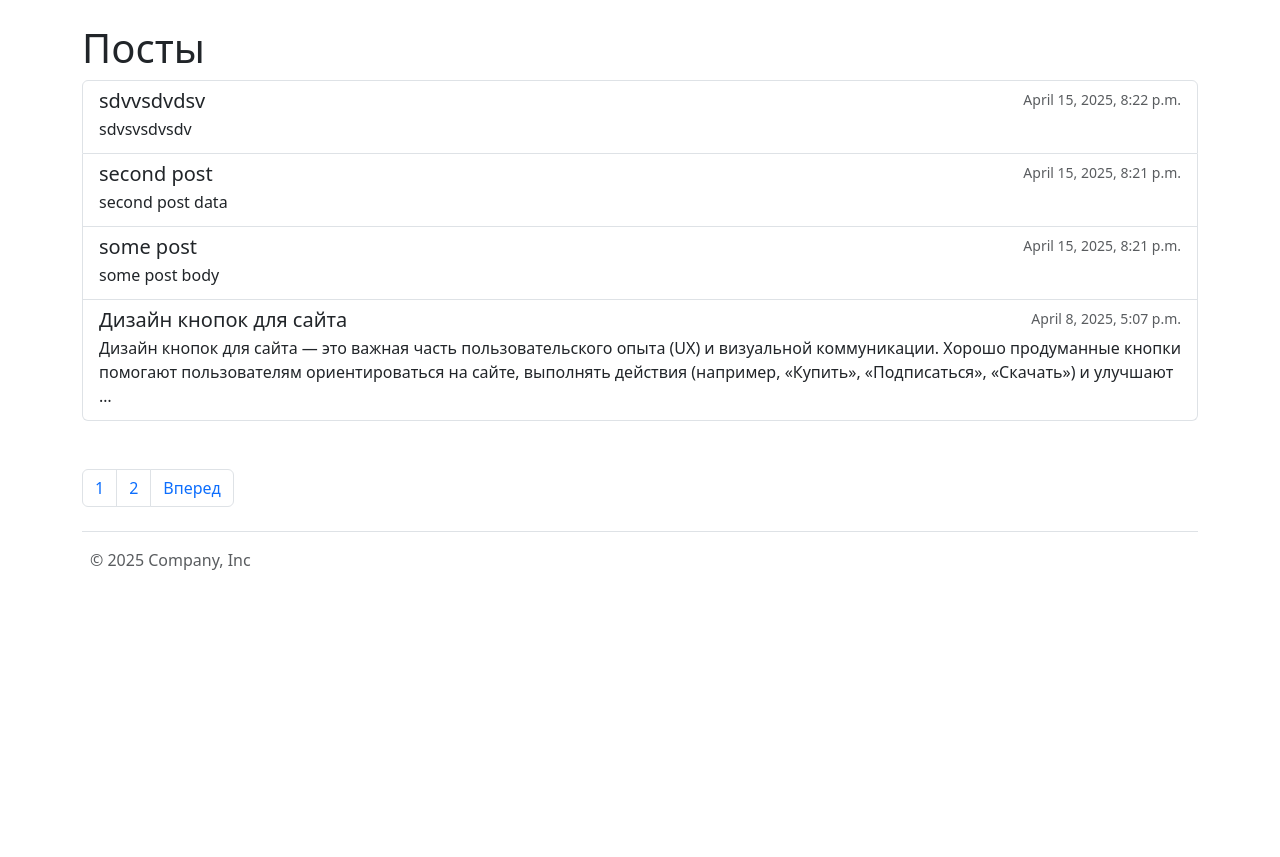
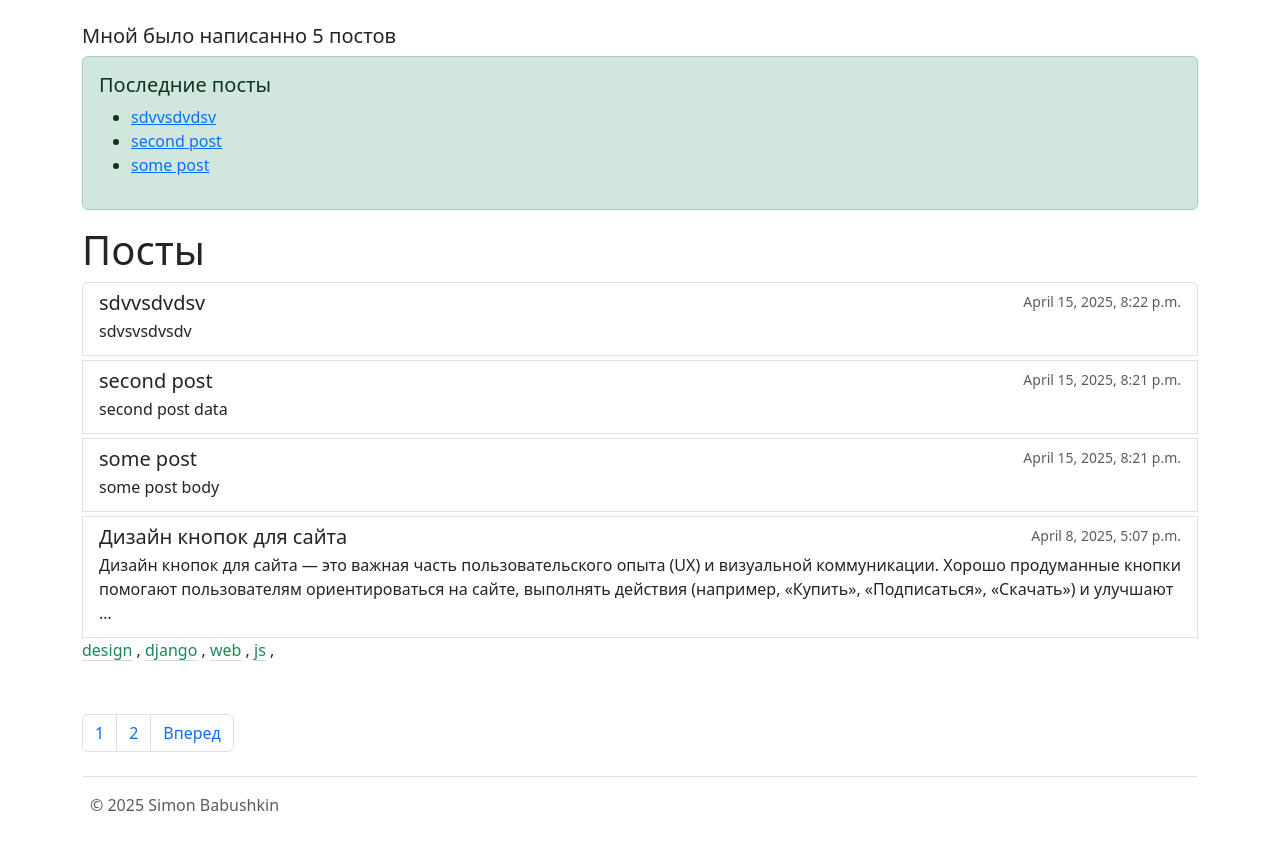
Before and after one commit to coder6497/learn_django, a Django app: page /blog/ in a window 1280 px wide. Shown: the part 69-926 px from the top of the page. Before the commit the page ends 800 px from the top, so only its background shows below. Run offline with Django 5.2, Linux system fonts and the light colour scheme; data comes from the database, SQL or seed files in the repository.

Commit message:
added tagging for post and custom template tags for display latest posts

```diff
--- a/mysite/blog/admin.py
+++ b/mysite/blog/admin.py
@@ -3,7 +3,7 @@
 
 @admin.register(Post)
 class PostAdmin(admin.ModelAdmin):
-    list_display = ['title', 'slug', 'author', 'publish', 'status']
+    list_display = ['title', 'slug', 'author', 'publish', 'status', 'id']
     list_filter = ['status', 'created', 'publish', 'author']
     prepopulated_fields ={'slug': ('title',)}
     date_hierarchy = 'publish'
--- a/mysite/blog/models.py
+++ b/mysite/blog/models.py
@@ -2,6 +2,7 @@ from django.db import models
 from django.utils import timezone
 from django.conf import settings
 from django.urls import reverse
+from taggit.managers import TaggableManager
 
 class PublishedManager(models.Manager):
     def get_queryset(self):
@@ -22,6 +23,8 @@ class Post(models.Model):
 
     objects = models.Manager()
     published = PublishedManager()
+
+    tags = TaggableManager()
 
     class Meta:
         ordering = ['-publish']
--- a/mysite/blog/templates/blog/base.html
+++ b/mysite/blog/templates/blog/base.html
@@ -15,13 +16,15 @@
                 <span class="fs-4">My Blog</span>
               </a>
             </header>
+            <h5>Мной было написанно {% total_posts %} постов</h5>
+            {% show_latest_posts %}
           </div>
         {% block body %}{% endblock %}
         <div class="container">
           <footer class="d-flex flex-wrap justify-content-between align-items-center py-3 my-4 border-top">
             <div class="col-md-4 d-flex align-items-center">
               <a href="/blog" class="mb-3 me-2 mb-md-0 text-body-secondary text-decoration-none lh-1" aria-label="My Blog"></a>
-              <span class="mb-3 mb-md-0 text-body-secondary">© 2025 Company, Inc</span>
+              <span class="mb-3 mb-md-0 text-body-secondary">© 2025 Simon Babushkin</span>
             </div>
           </footer>
         </div>
--- /dev/null
+++ b/mysite/blog/templates/blog/post/latest_posts.html
@@ -0,0 +1,8 @@
+<div class="alert alert-success" role="alert">
+    <h5>Последние посты</h5>
+    <ul>
+        {% for post in latest_posts %}
+            <li><a href="{{ post.get_absolute_url }}" >{{ post.title }}</a></li>
+        {% endfor %}
+    </ul>
+</div>
--- a/mysite/blog/templates/blog/post/list.html
+++ b/mysite/blog/templates/blog/post/list.html
@@ -5,6 +5,9 @@
     <div class="container-md">
         <h1>Посты</h1>
         <div class="list-group">
+            {% if tag %}
+                <h3>Посты с тегом "{{ tag.name }}"</h3>
+            {% endif %}
             {% for post in posts %}
                 <a href="{{ post.get_absolute_url }}" class="list-group-item list-group-item-action">
                     <div class="d-flex w-100 justify-content-between">
@@ -13,6 +16,12 @@
                     </div>
                     <p class="mb-1">{{post.body|truncatewords:30}}</p>
                 </a>
+                <p class ="mb-1">
+                    {% for tag in post.tags.all %}
+                        <a class="link-success link-offset-2 link-underline-opacity-25 link-underline-opacity-100-hover" href="{% url "blog:post_list_by_tag" tag.slug %}">{{tag.name}}</a>
+                        {% if not foorloop.last %}, {% endif %}
+                    {% endfor %}
+                </p>
             {% endfor %}
         </div>
         <br><br>
--- /dev/null
+++ b/mysite/blog/templatetags/blog_tags.py
@@ -0,0 +1,15 @@
+from django import template
+from ..models import Post
+
+
+register = template.Library()
+
+@register.simple_tag
+def total_posts():
+    return Post.published.count()
+
+
+@register.inclusion_tag('blog/post/latest_posts.html')
+def show_latest_posts(count=3):
+    latest_posts = Post.published.order_by('-publish')[:count]
+    return {'latest_posts': latest_posts}
--- a/mysite/blog/urls.py
+++ b/mysite/blog/urls.py
@@ -6,6 +6,7 @@ app_name = 'blog'
 urlpatterns = [
     path('', views.post_list, name='post_list'),
     path('<int:year>/<int:month>/<int:day>/<slug:post>/', views.post_detail, name='post_detail'),
+    path('tag/<slug:tag_slug>', views.post_list, name='post_list_by_tag'),
     path('<int:post_id>/share/', views.post_share, name='post_share'),
-    path('<int:post_id>/comment/', views.post_comment, name='post_comment')
+    path('<int:post_id>/comment/', views.post_comment, name='post_comment'),
 ]
--- a/mysite/blog/views.py
+++ b/mysite/blog/views.py
@@ -1,17 +1,23 @@
-from django.shortcuts import render
+from django.shortcuts import render, get_object_or_404
 from .models import Post
 from .forms import EmailPostForm, CommentForm
 from django.http import Http404
 from django.core.paginator import Paginator
 from django.core.mail import send_mail
 from django.views.decorators.http import require_POST
+from taggit.models import Tag
+from django.db.models import Count
 
-def post_list(request):
+def post_list(request, tag_slug=None):
     post_list = Post.published.all()
+    tag = None
+    if tag_slug:
+        tag = get_object_or_404(Tag, slug=tag_slug)
+        post_list = post_list.filter(tags__in=[tag])
     paginator = Paginator(post_list, 4)
     page_number = request.GET.get('posts', 1)
     posts = paginator.page(page_number)
-    return render(request, "blog/post/list.html", {"posts": posts})
+    return render(request, "blog/post/list.html", {"posts": posts, 'tag': tag})
 
 def post_detail(request, year, month, day, post):
     try:
@@ -23,9 +29,14 @@ def post_detail(request, year, month, day, post):
                                 )
         comments = post.comments.filter(active=True)
         form = CommentForm()
+
+        post_tags_ids = post.tags.values_list('id', flat=True)
+        similar_posts = Post.published.filter(tags__in=post_tags_ids).exclude(id=post.id)
+        similar_posts = similar_posts.annotate(same_tags=Count('tags')).order_by('-same_tags', '-publish')[:4]
+
     except Post.DoesNotExist:
         raise Http404("No Post found")
-    return render(request, 'blog/post/detail.html', {'post': post, 'comments': comments, "form": form})
+    return render(request, 'blog/post/detail.html', {'post': post, 'comments': comments, "form": form, 'similar_posts': similar_posts})
 
 def post_share(request, post_id):
     try:
--- a/mysite/mysite/settings.py
+++ b/mysite/mysite/settings.py
@@ -25,7 +25,7 @@ BASE_DIR = Path(__file__).resolve().parent.parent
 SECRET_KEY = 'django-insecure-uq3*y3py#h##6vu)e*g+$mhq2pie*=8w4mz9_&@%+9arwj4jr-'
 
 # SECURITY WARNING: don't run with debug turned on in production!
-DEBUG = False
+DEBUG = True
 
 ALLOWED_HOSTS = []
 
@@ -42,6 +42,7 @@ INSTALLED_APPS = [
     'blog.apps.BlogConfig',
     'crispy_forms',
     'crispy_bootstrap5',
+    'taggit'
 ]
 
 CRISPY_ALLOWED_TEMPLATE_PACK = 'bootstrap5'
```
Also changed, not shown: other parts of mysite/blog/templates/blog/base.html (+1 -0 lines), mysite/blog/templates/blog/post/detail.html (+8 -0 lines), mysite/blog/migrations/0003_comment.py (added), mysite/blog/templatetags/__init__.py (added), mysite/db.sqlite3.
